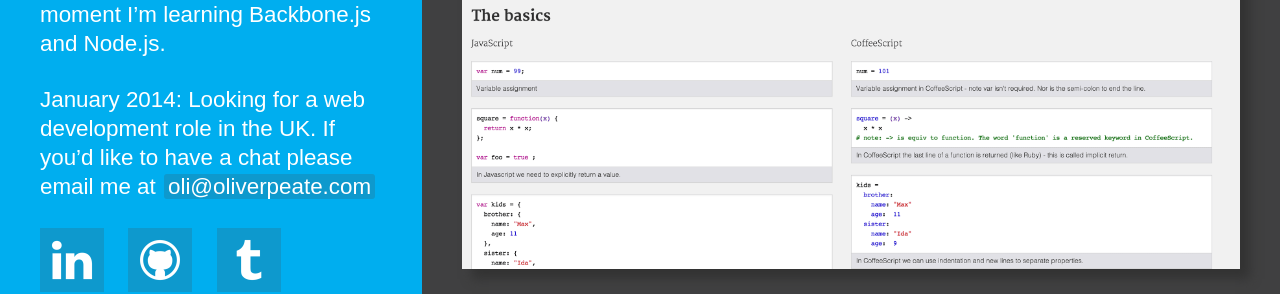
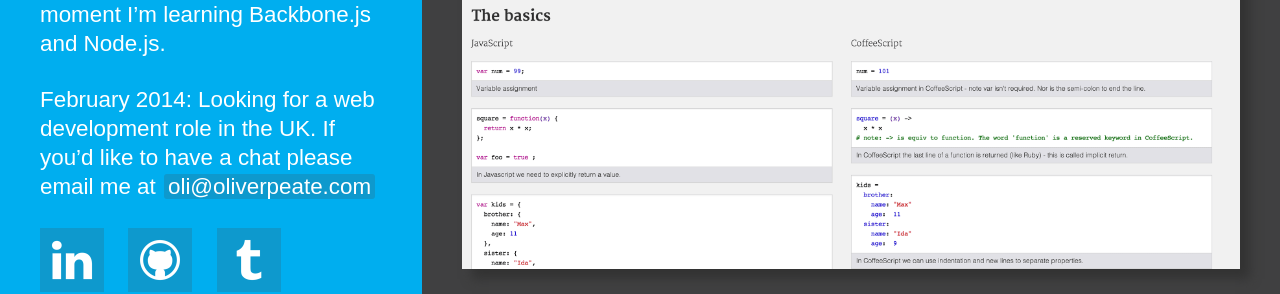
Before and after one commit to odlp/odlp.github.io, a Jekyll site: the page built from index.html, in a window 1280 px wide. Shown: the part 242-536 px from the top of the page. Built offline with Jekyll 4.4.1, drawn with Linux system fonts in a browser that asks for light colours; some web fonts are replaced; Markdown is read by kramdown in place of the engine named in the settings.

Commit message:
Update. Being selective.

```diff
--- a/_includes/sidebar.html
+++ b/_includes/sidebar.html
@@ -2,7 +2,7 @@
   <div class="inner">
     <p>Hello. I&rsquo;m a web developer with a background in ecommerce &amp; digital marketing.</p>
     <p><b>I&rsquo;m currently working with Ruby, Rails and JavaScript MV* including Ember.js</b>. At the moment I&rsquo;m learning Backbone.js and Node.js.</p>
-    <p>January 2014: Looking for a web development role in the UK. If you&rsquo;d like to have a chat please email me at <a class="highlight" id="contact" href="#">oli @ thisdomain.com</a></p>
+    <p>February 2014: Looking for a web development role in the UK. If you&rsquo;d like to have a chat please email me at <a class="highlight" id="contact" href="#">oli @ thisdomain.com</a></p>
 
     <a href="http://uk.linkedin.com/in/oliverpeate/" title="LinkedIn profile" class="icon linkedin" rel="me"><span>LinkedIn</span></a>
     <a href="https://github.com/odlp?tab=repositories" title="GitHub repos" class="icon github" rel="me"><span>GitHub</span></a>
```
